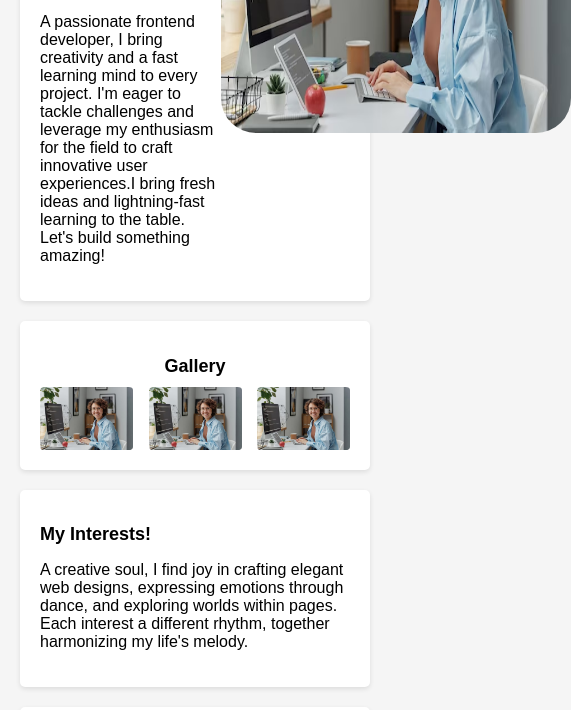
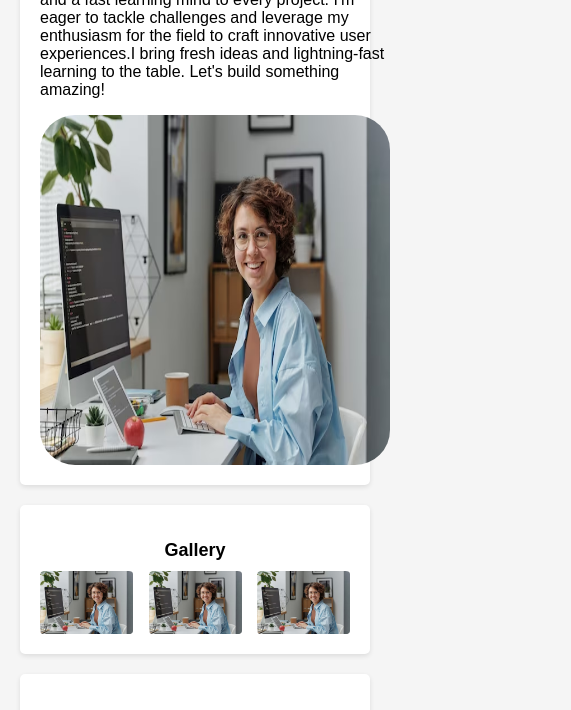
Before and after one commit to Pritip-das/web-task, a plain HTML site: page index.html in a window 390 px wide. Shown: the part 472-1182 px from the top of the page, 571 px wide, since content can reach past the window. Drawn offline with Linux system fonts and the light colour scheme.

Commit message:
Update style.css

```diff
--- a/style.css
+++ b/style.css
@@ -140,4 +140,6 @@ p{
     .main{
         flex-wrap: wrap;
     }
+    .box1{
+        flex-wrap:wrap;
 }
```
